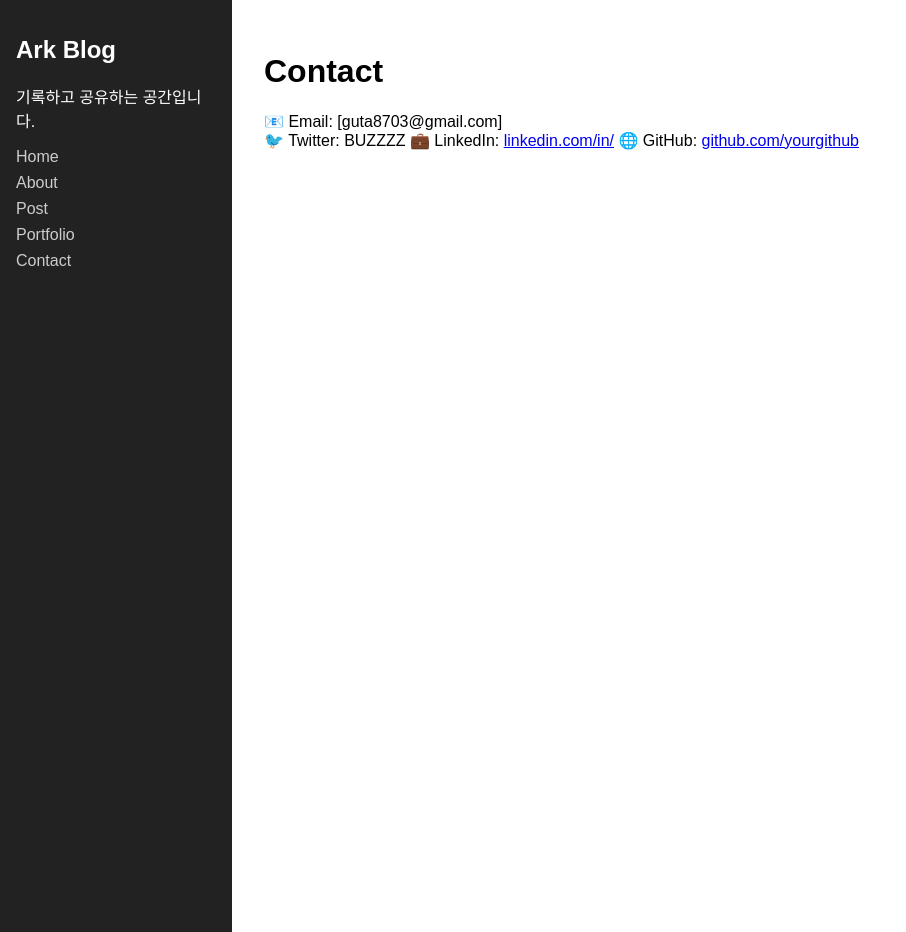
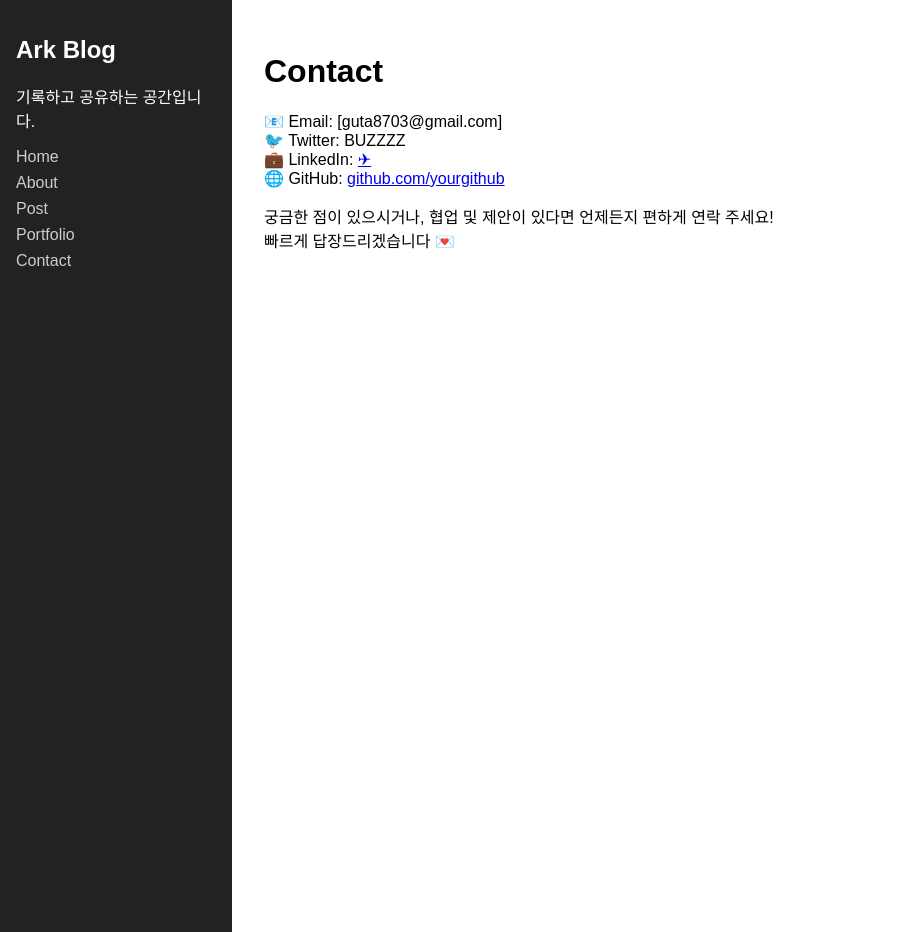
Before and after one commit to ark-poiop/ark-poiop.github.io, a Jekyll site: the page built from _pages/contact.md, in a window 1280 px wide. Shown: the whole page, without its empty margins (0-906 px from the left). Built offline with Jekyll 4.4.1, drawn with Linux system fonts in a browser that asks for light colours.

Commit message:
Update contact.md

```diff
--- a/_pages/contact.md
+++ b/_pages/contact.md
@@ -6,5 +6,9 @@ permalink: /contact/
 
 📧 Email: [guta8703@gmail.com]
 🐦 Twitter: BUZZZZ
-💼 LinkedIn: [linkedin.com/in/](https://www.linkedin.com/in/sungmin-yang-b62471139/)
+💼 LinkedIn: [✈](https://www.linkedin.com/in/sungmin-yang-b62471139/)
 🌐 GitHub: [github.com/yourgithub](https://github.com/yourgithub)
+
+
+궁금한 점이 있으시거나, 협업 및 제안이 있다면 언제든지 편하게 연락 주세요!
+빠르게 답장드리겠습니다 💌
```
